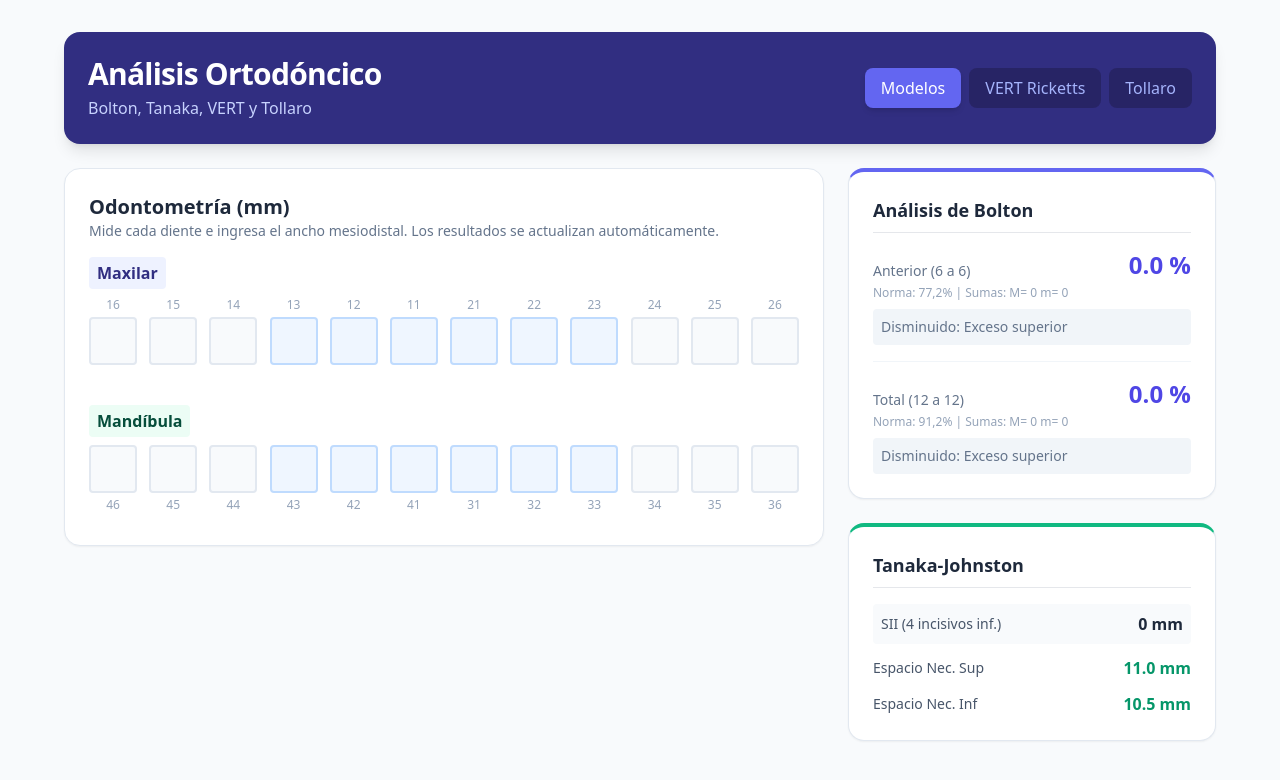
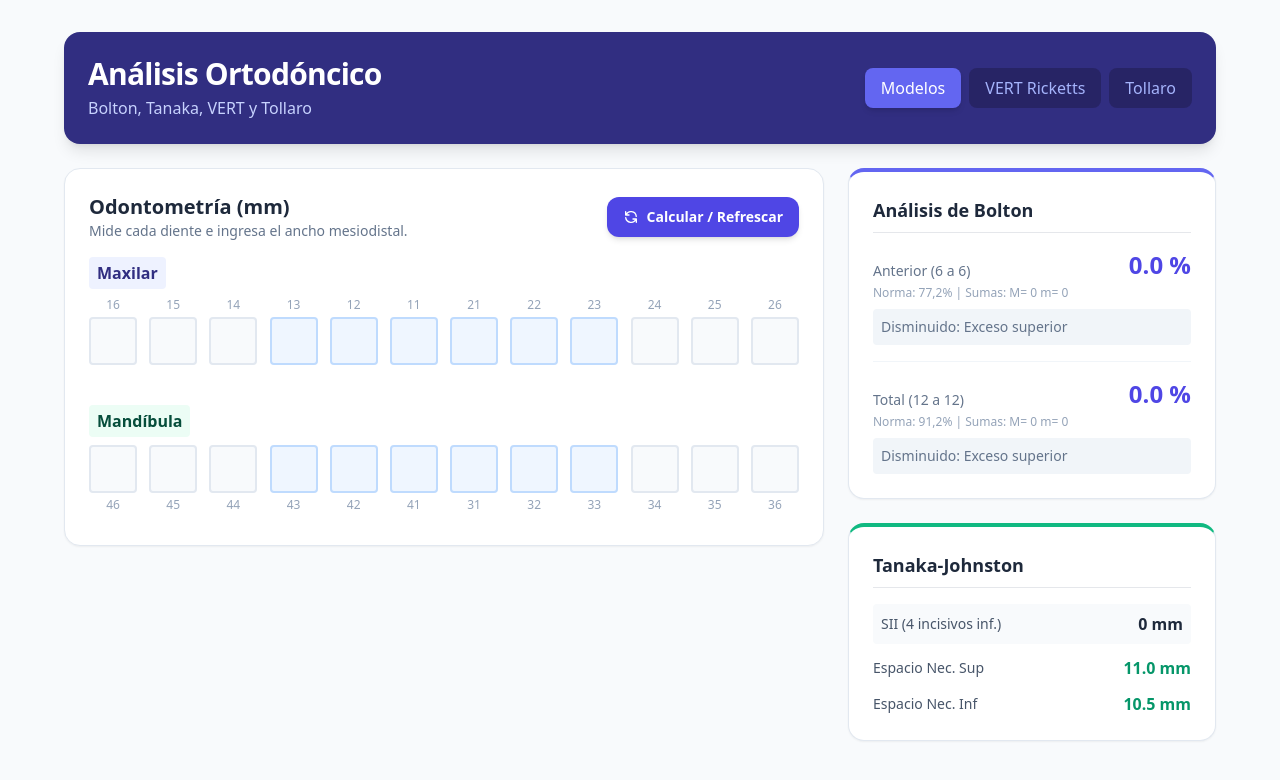
Before and after one commit to maicolfedez/ortodoncia_unab, a React (Create React App) app: page / in a window 1280 px wide. Shown: the top 780 px of the page. Built offline with nearby package versions, Linux system fonts and the light colour scheme.

Commit message:
Update App.js

```diff
--- a/src/App.js
+++ b/src/App.js
@@ -281,10 +281,18 @@ export default function OrtodonciaApp() {
   });
 
   const [activeTab, setActiveTab] = useState('bolton');
+  const [calcKey, setCalcKey] = useState(0);
+  const [showCalculatedMsg, setShowCalculatedMsg] = useState(false);
+
+  const handleManualCalculate = () => {
+    // Forzar recálculo inmediato de los datos ingresados
+    setCalcKey(prev => prev + 1);
+    setShowCalculatedMsg(true);
+    setTimeout(() => setShowCalculatedMsg(false), 2500);
+  };
 
   // DERIVACIÓN DIRECTA DE ESTADO (SOLUCIÓN VERCEL)
-  // Al calcularse directamente aquí, React garantiza la actualización
-  // inmediata en pantalla cada vez que el usuario escribe, sin problemas de caché.
+  // Al incluir calcKey en la re-evaluación, se fuerza la actualización inmediata del cálculo
   const analisisDentario = calculateDentario(maxilar, mandibula);
   const analisisVert = calculateVert(vertData);
 
@@ -350,10 +358,31 @@ export default function OrtodonciaApp() {
 
             <div className="lg:col-span-8 space-y-6">
               <div className="bg-white p-4 md:p-6 rounded-2xl shadow-sm border border-slate-200">
-                <div className="mb-4">
-                  <h2 className="text-xl font-bold text-slate-800">Odontometría (mm)</h2>
-                  <p className="text-sm text-slate-500">Mide cada diente e ingresa el ancho mesiodistal. Los resultados se actualizan automáticamente.</p>
+                <div className="flex flex-col sm:flex-row sm:items-center justify-between gap-3 mb-4">
+                  <div>
+                    <h2 className="text-xl font-bold text-slate-800">Odontometría (mm)</h2>
+                    <p className="text-sm text-slate-500">Mide cada diente e ingresa el ancho mesiodistal.</p>
+                  </div>
+                  <button
+                    type="button"
+                    onClick={handleManualCalculate}
+                    className="flex items-center justify-center gap-2 px-4 py-2.5 bg-indigo-600 hover:bg-indigo-700 active:bg-indigo-800 text-white font-semibold rounded-xl shadow-md transition-all active:scale-95 text-sm"
+                  >
+                    <svg className="w-4 h-4" fill="none" stroke="currentColor" viewBox="0 0 24 24">
+                      <path strokeLinecap="round" strokeLinejoin="round" strokeWidth="2" d="M4 4v5h.582m15.356 2A8.001 8.001 0 004.582 9m0 0H9m11 11v-5h-.581m0 0a8.003 8.003 0 01-15.357-2m15.357 2H15" />
+                    </svg>
+                    Calcular / Refrescar
+                  </button>
                 </div>
+
+                {showCalculatedMsg && (
+                  <div className="mb-4 p-2.5 bg-emerald-50 border border-emerald-200 text-emerald-800 text-xs font-semibold rounded-lg flex items-center gap-2 transition-all">
+                    <svg className="w-4 h-4 text-emerald-600 flex-shrink-0" fill="none" stroke="currentColor" viewBox="0 0 24 24">
+                      <path strokeLinecap="round" strokeLinejoin="round" strokeWidth="2" d="M5 13l4 4L19 7" />
+                    </svg>
+                    <span>¡Valores de Bolton y Tanaka recalculados con éxito!</span>
+                  </div>
+                )}
 
                 <div className="mb-8 overflow-x-auto pb-2 custom-scrollbar">
                   <div className="flex items-center gap-2 mb-2">
```
